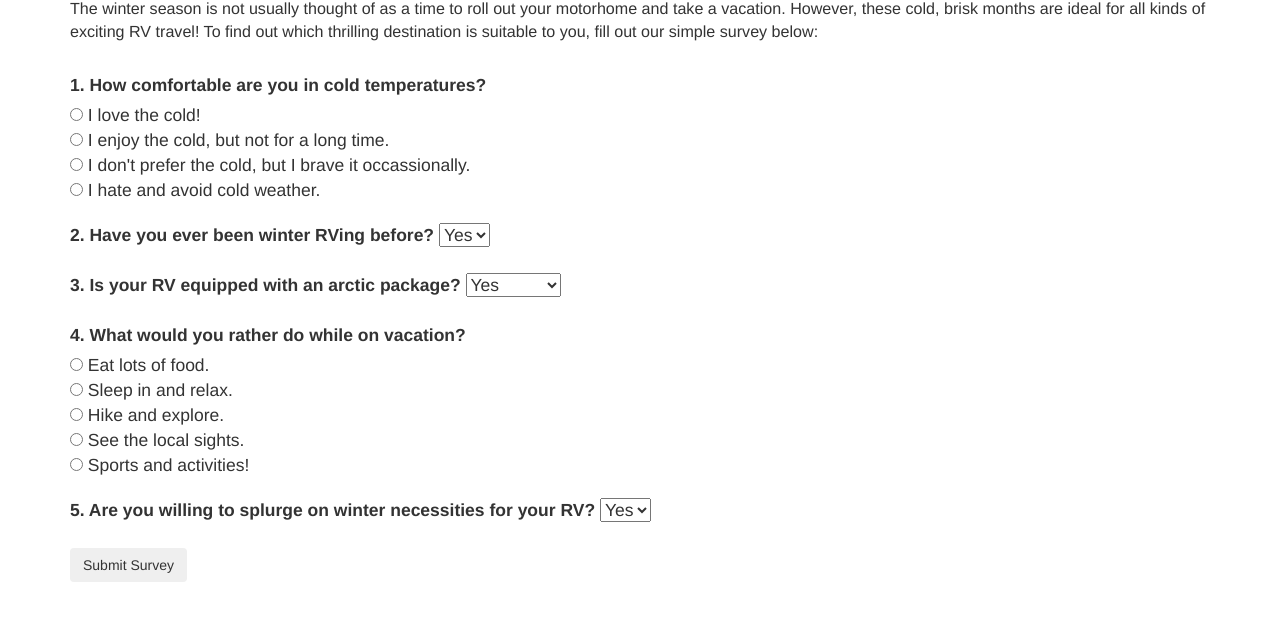
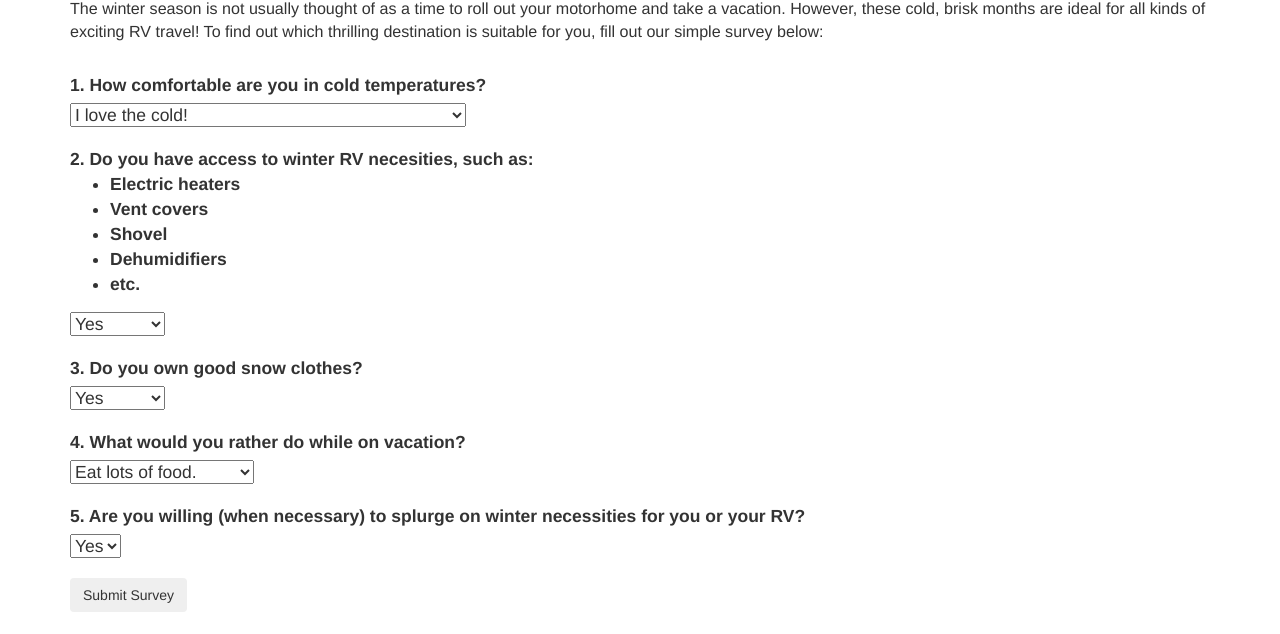
Before and after one commit to milleraundra/EPICreview2, a plain HTML site: page index.html in a window 1280 px wide. Shown: the part 166-800 px from the top of the page. Drawn offline with Linux system fonts and the light colour scheme.

Commit message:
adjust radio to select and debug

```diff
--- a/css/styles.css
+++ b/css/styles.css
@@ -6,10 +6,16 @@ p {
   font-size: 1.15em;
 }
 
+#experience ul li {
+  font-size: 0.8em;
+}
+
 #survey {
   font-size: 1.25em;
 }
-
+select {
+  display: block;
+}
 .surveyquest label, button {
   margin-top: 20px;
 }
--- a/index.html
+++ b/index.html
@@ -16,33 +16,35 @@
         <h1>Winter RV Travels</h1>
       </header>
       <div class="">
-        <h2>Where Should you Go this Winter?</h2>
+        <h2>Where Should You Go This Winter?</h2>
         <p>
-          The winter season is not usually thought of as a time to roll out your motorhome and take a vacation. However, these cold, brisk months are ideal for all kinds of exciting RV travel! To find out which thrilling destination is suitable to you, fill out our simple survey below:
+          The winter season is not usually thought of as a time to roll out your motorhome and take a vacation. However, these cold, brisk months are ideal for all kinds of exciting RV travel! To find out which thrilling destination is suitable for you, fill out our simple survey below:
         </p>
       </div>
 
       <form class="form-horizontal" id="survey">
 
         <div class="surveyquest">
-          <label for="temperature">1. How comfortable are you in cold temperatures?</label><br>
-          <input type="radio" name="temperature" value="love"> I love the cold! <br>
-          <input type="radio" name="temperature" value="not_long"> I enjoy the cold, but not for a long time. <br>
-          <input type="radio" name="temperature" value="brave"> I don't prefer the cold, but I brave it occassionally.<br>
-          <input type="radio" name="temperature" value="hate"> I hate and avoid cold weather. <br>
-        </div>
-
-        <div class="surveyquest">
-          <label for="experience">2. Have you ever been winter RVing before?</label>
-          <select name="experience">
-            <option value="yes">Yes</option>
-            <option value="no">No</option>
+          <label  for="temperature">1. How comfortable are you in cold temperatures?</label>
+          <select id="temperature" class="" name="temperature">
+            <option value="love">I love the cold!</option>
+            <option value="not_long">I enjoy the cold, but not for a long time.</option>
+            <option value="brave">I don't prefer the cold, but I brave it occasionally.</option>
+            <option value="hate">I hate and avoid cold weather</option>
           </select>
         </div>
 
         <div class="surveyquest">
-          <label for="package">3. Is your RV equipped with an arctic package?</label>
-          <select name="package">
+          <label  for="necessities">2. Do you have access to winter RV necesities, such as:
+            <ul>
+              <li>Electric heaters</li>
+              <li>Vent covers</li>
+              <li>Shovel</li>
+              <li>Dehumidifiers</li>
+              <li>etc.</li>
+            </ul>
+          </label> <br>
+          <select id="necessities" name="necessities">
             <option value="yes">Yes</option>
             <option value="no">No</option>
             <option value="unknown">Unknown</option>
@@ -50,17 +52,29 @@
         </div>
 
         <div class="surveyquest">
-          <label for="time">4. What would you rather do while on vacation?</label><br>
-            <input type="radio" name="time" value="eat"> Eat lots of food. <br>
-            <input type="radio" name="time" value="sleep"> Sleep in and relax. <br>
-            <input type="radio" name="time" value="hike"> Hike and explore. <br>
-            <input type="radio" name="time" value="sights"> See the local sights. <br>
-            <input type="radio" name="time" value="sports"> Sports and activities!
+          <label for="clothes">3. Do you own good snow clothes?</label>
+          <select id="clothes" name="clothes">
+            <option value="yes">Yes</option>
+            <option value="no">No</option>
+            <option value="unknown">Unknown</option>
+          </select>
         </div>
 
         <div class="surveyquest">
-          <label for="supplies">5. Are you willing to splurge on winter necessities for your RV?</label>
-          <select name="supplies">
+          <label  for="time">4. What would you rather do while on vacation?</label>
+          <select id="time" class="" name="time">
+            <option value="eat">Eat lots of food.</option>
+            <option value="sleep">Sleep in and relax.</option>
+            <option value="hike">Hike and explore.</option>
+            <option value="sights">See the local sights.</option>
+            <option value="sports">Sports and activities.</option>
+          </select>
+
+        </div>
+
+        <div class="surveyquest">
+          <label for="supplies">5. Are you willing (when necessary) to splurge on winter necessities for you or your RV?</label>
+          <select id="supplies" name="supplies">
             <option value="yes">Yes</option>
             <option value="no">No</option>
           </select>
--- a/js/scripts.js
+++ b/js/scripts.js
@@ -0,0 +1,34 @@
+$(function() {
+
+  $('#survey').submit(function(event) {
+    debugger;
+    var temperature = $('#temperature').val();
+    var necessities = $('#necessities').val();
+    var clothes = $('#clothes').val();
+    var time = $('#time').val();
+    var supplies = $('#supplies').val();
+
+    if (tempreature = 'hate'){
+
+        $('#resultHate').show();
+
+    }
+
+    else {
+      //   if (necessities = 'no' && supplies = 'no'){
+      //     ('#resultExplore')
+      //   }
+      //
+      //   if else (necessities = 'no' && supplies = 'yes') {
+      //     ('#resultSnow')
+      //   }
+    };
+
+
+
+
+
+  });
+
+event.preventDefault();
+});
```
Also changed, not shown: questions.html (added, +13 -0 lines).
